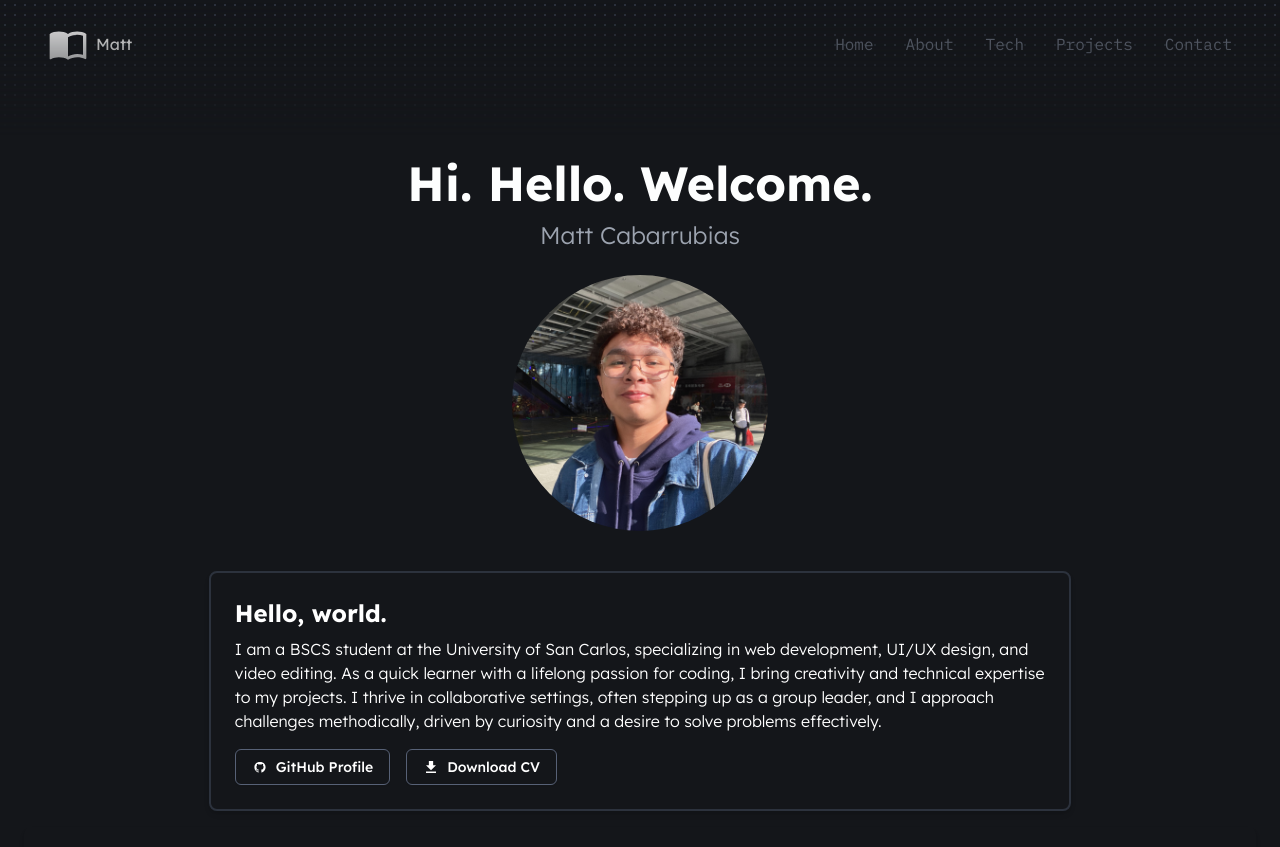
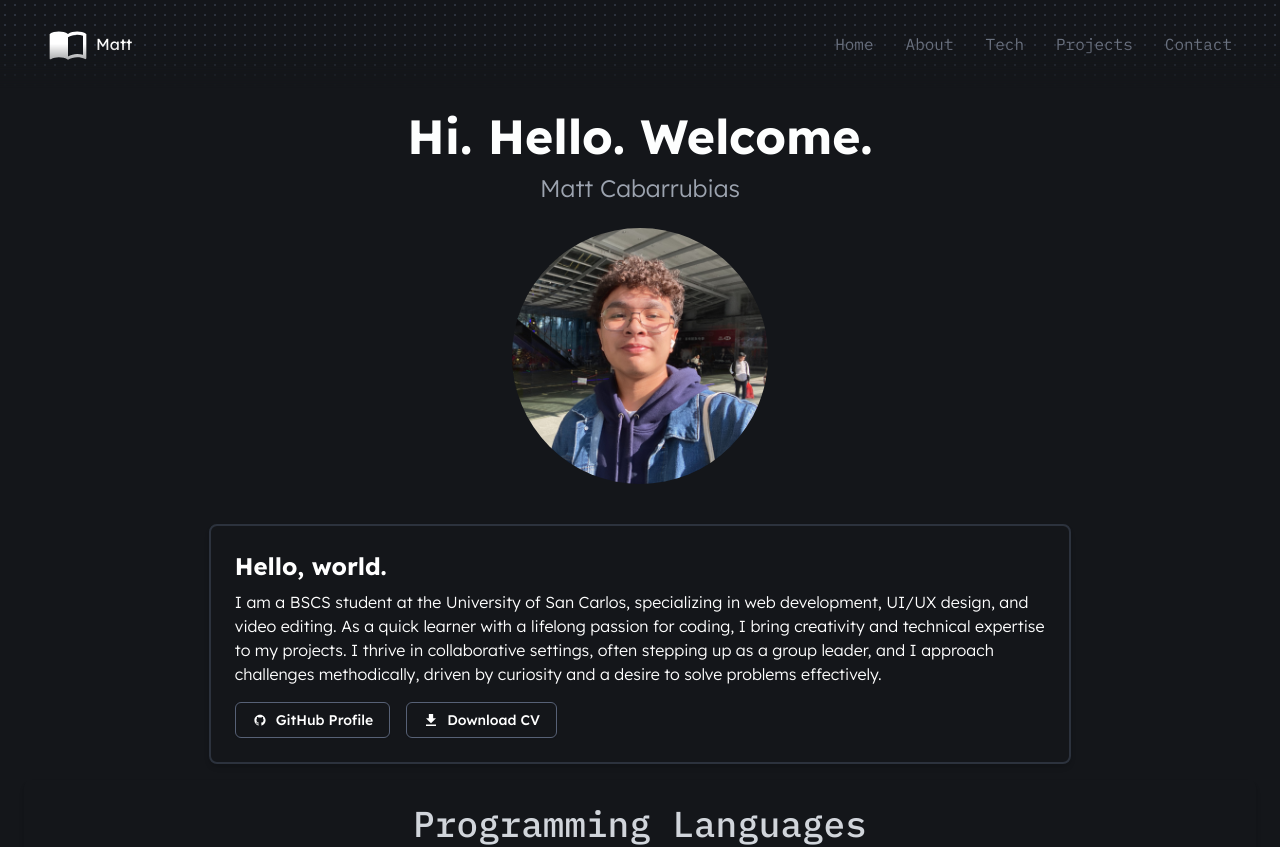
Before and after one commit to devliqht/portfolio, a React (Vite) app: page / in a window 1280 px wide. Shown: the top 847 px of the page. Built offline with nearby package versions, Linux system fonts and the light colour scheme.

Commit message:
HEADER: Restyle and fix transition issue

```diff
--- a/src/components/Header.tsx
+++ b/src/components/Header.tsx
@@ -10,7 +10,7 @@ const Header = () => {
     useEffect(() => {
       const handleScroll = () => {
         const scrollTop = window.scrollY;
-        setIsSticky(scrollTop > 0); // Header becomes "sticky" when scrolling starts
+        setIsSticky(scrollTop > 80); // Header becomes "sticky" when scrolling starts
       };
 
       window.addEventListener("scroll", handleScroll);
@@ -21,23 +21,14 @@ const Header = () => {
         setMenuOpen(!menuOpen);
     };
     return (
-        <header
-            className={`sticky top-0 z-50 p-4 text-white ${
-                isSticky
-                ? "bg-[var(--dblue)] "
-                : "bg-[var(--dblue)] bg-radial-dots bg-10px "
-            } transition-all duration-300`}
-            style={{
-                height: isSticky ? "90px" : "135px", // Adjust heights dynamically
-                transition: "height 0.3s ease, mask-image 0.3s ease", // Smooth transition for height and mask
-                maskImage: isSticky
-                  ? "none" // No mask when sticky
-                  : "linear-gradient(to bottom, rgba(0, 0, 0, 1), rgba(0, 0, 0, 0))",
-                WebkitMaskImage: isSticky
-                  ? "none" // No mask when sticky
-                  : "linear-gradient(to bottom, rgba(0, 0, 0, 1), rgba(0, 0, 0, 0))",
-              }}
-            >
+        <header className={`sticky top-0 z-50 p-4 text-white bg-[var(--dblue)] ${isSticky ? "bg-[var(--dblue)]" : "bg-radial-dots" } bg-10px`} style={{
+            maskImage: isSticky
+            ? "none" // No mask when sticky
+            : "linear-gradient(to bottom, rgba(0, 0, 0, 1) 50%, rgba(0, 0, 0, 0))",
+          WebkitMaskImage: isSticky
+            ? "none" // No mask when sticky
+            : "linear-gradient(to bottom, rgba(0, 0, 0, 1) 50%, rgba(0, 0, 0, 0))",
+          }}>
             <AnimatedContainer delay={100} from={{opacity: 0, transform: "translateY(-20px)"}} to={{opacity: 1, transform: "translateY(0)"}}>
                 <div className="inner-nav container md:mx-auto flex md:justify-center items-center">
                     <button
```
